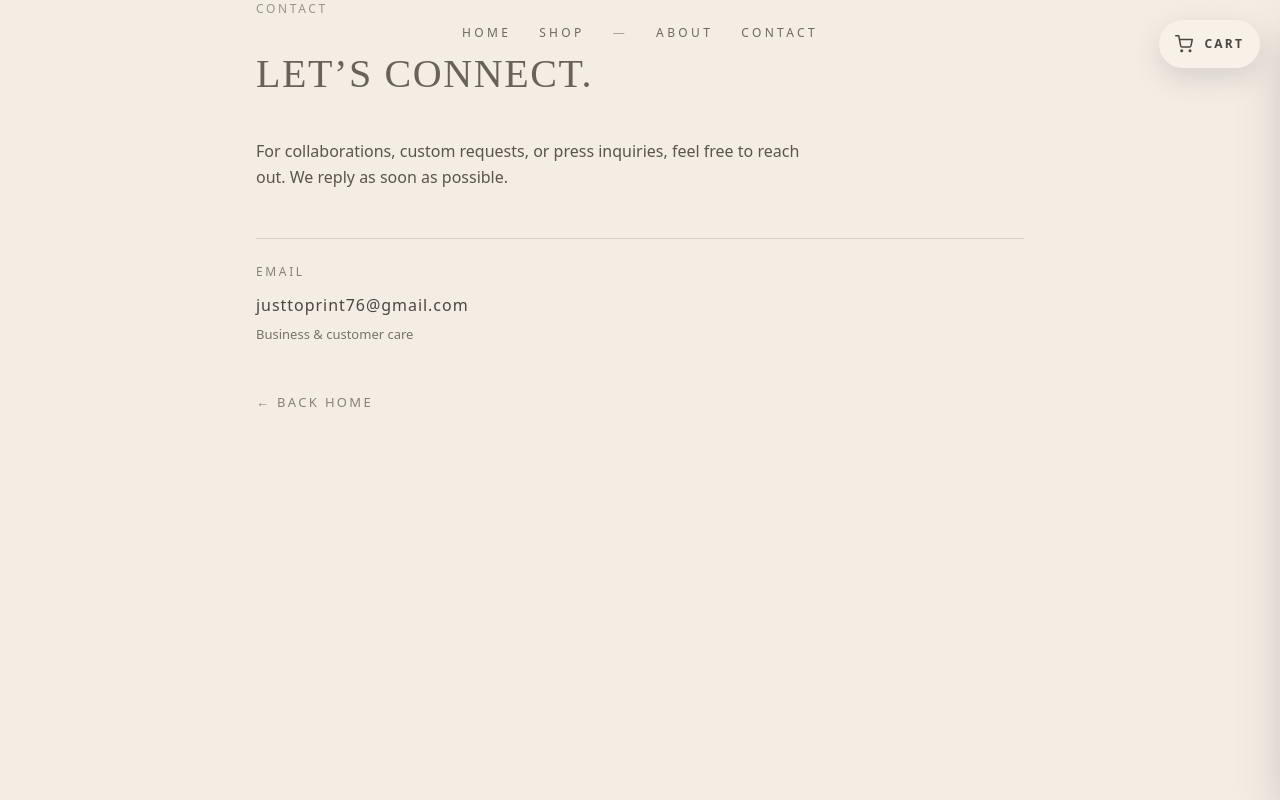
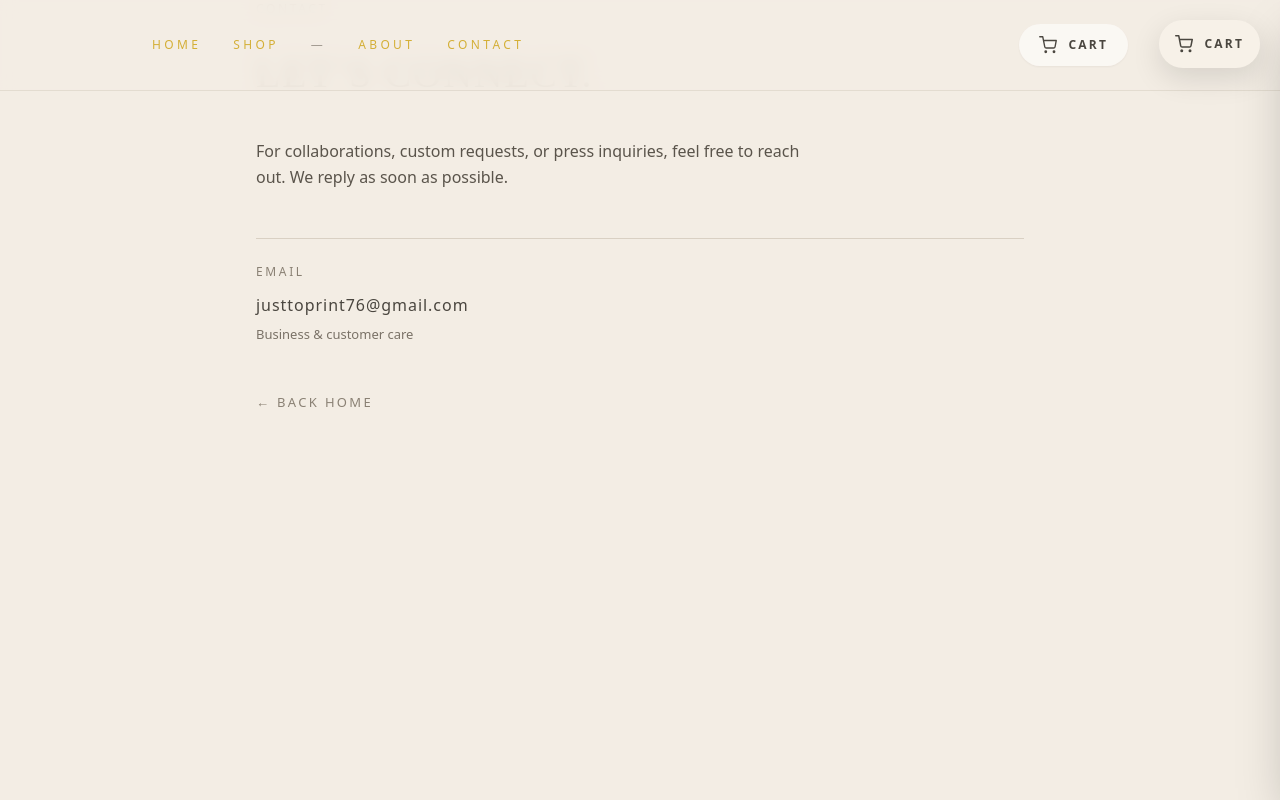
Before and after one commit to justtoprint76-cyber/justtoprint, a Next.js app: page /contact in a window 1280 px wide. Built offline with nearby package versions, Linux system fonts and the light colour scheme.

Commit message:
Update Header.jsx

```diff
--- a/components/Header.jsx
+++ b/components/Header.jsx
@@ -1,121 +1,63 @@
 "use client";
 
-export default function Header({ compact = false }) {
+export default function Header({ onCartClick, compact = false }) {
   return (
-    <header className={`jtp-header ${compact ? "is-compact" : ""}`}>
-      <div className="jtp-inner">
-        {/* Logo piccolo: appare SOLO quando scrolli */}
-        <div className={`jtp-miniLogo ${compact ? "show" : ""}`}>
-          <img src="/justtoprint-logo.png" alt="JUSTTOPRINT" />
+    <header
+      className="fixed top-0 left-0 right-0 z-50 bg-[#F3EDE4]/90 backdrop-blur"
+      style={{ borderBottom: "1px solid rgba(217,208,195,0.6)" }}
+    >
+      <div
+        className={`max-w-5xl mx-auto px-6 ${
+          compact ? "py-3" : "py-6"
+        }`}
+      >
+        {/* MOBILE: 2 righe (nav sopra, cart sotto). DESKTOP: una riga */}
+        <div className="flex flex-col sm:flex-row sm:items-center sm:justify-between gap-3 sm:gap-0">
+          {/* NAV */}
+          <nav className="flex flex-wrap justify-center sm:justify-center gap-x-8 gap-y-2 text-[12px] sm:text-[12px] tracking-[0.28em] text-[#6F685E]">
+            <a href="#home" className="hover:text-[#4A463F] transition">
+              HOME
+            </a>
+            <a href="#shop" className="hover:text-[#4A463F] transition">
+              SHOP
+            </a>
+            <span className="opacity-60">—</span>
+            <a href="#about" className="hover:text-[#4A463F] transition">
+              ABOUT
+            </a>
+            <a href="#contact" className="hover:text-[#4A463F] transition">
+              CONTACT
+            </a>
+          </nav>
+
+          {/* CART */}
+          <div className="flex justify-center sm:justify-end">
+            <button
+              type="button"
+              onClick={onCartClick}
+              className="flex items-center gap-3 rounded-full bg-white/55 border border-[#D9D0C3] px-5 py-3 text-[12px] tracking-[0.18em] text-[#4A463F] shadow-sm hover:bg-white/75 transition"
+              aria-label="Open cart"
+            >
+              {/* icon */}
+              <svg
+                width="18"
+                height="18"
+                viewBox="0 0 24 24"
+                fill="none"
+                stroke="currentColor"
+                strokeWidth="1.8"
+                strokeLinecap="round"
+                strokeLinejoin="round"
+              >
+                <circle cx="9" cy="21" r="1" />
+                <circle cx="20" cy="21" r="1" />
+                <path d="M1 1h4l2.7 13.4a2 2 0 0 0 2 1.6h9.7a2 2 0 0 0 2-1.6L23 6H6" />
+              </svg>
+              <span>CART</span>
+            </button>
+          </div>
         </div>
-
-        {/* Menu */}
-        <nav className="jtp-nav" aria-label="Primary">
-          <a href="#home">HOME</a>
-          <a href="#shop">SHOP</a>
-          <span className="sep">—</span>
-          <a href="#about">ABOUT</a>
-          <a href="#contact">CONTACT</a>
-        </nav>
       </div>
-
-      <style jsx>{`
-        .jtp-header {
-          position: fixed;
-          top: 0;
-          left: 0;
-          right: 0;
-          z-index: 50;
-          background: transparent;
-          transition: background 280ms ease, box-shadow 280ms ease;
-        }
-
-        .jtp-header.is-compact {
-          background: rgba(243, 237, 228, 0.92);
-          backdrop-filter: blur(10px);
-          box-shadow: 0 1px 0 rgba(0, 0, 0, 0.06);
-        }
-
-        .jtp-inner {
-          max-width: 1150px;
-          margin: 0 auto;
-          padding: 14px 18px;
-          display: flex;
-          flex-direction: column;
-          align-items: center;
-          gap: 10px;
-        }
-
-        .jtp-miniLogo {
-          height: 0;
-          opacity: 0;
-          transform: translateY(-6px) scale(0.98);
-          transition: opacity 260ms ease, transform 260ms ease, height 260ms ease;
-          overflow: hidden;
-        }
-
-        .jtp-miniLogo.show {
-          height: 40px; /* spazio per il logo piccolo */
-          opacity: 1;
-          transform: translateY(0) scale(1);
-        }
-
-        .jtp-miniLogo img {
-          height: 40px;
-          width: auto;
-          display: block;
-          object-fit: contain;
-        }
-
-        .jtp-nav {
-          display: flex;
-          align-items: center;
-          justify-content: center;
-          gap: 28px;
-          letter-spacing: 0.28em;
-          font-size: 12px;
-          color: #6f685e;
-          text-transform: uppercase;
-        }
-
-        .jtp-nav a {
-          color: inherit;
-          text-decoration: none;
-          transition: opacity 180ms ease;
-        }
-
-        .jtp-nav a:hover {
-          opacity: 0.7;
-        }
-
-        .sep {
-          opacity: 0.55;
-        }
-
-        /* Mobile: menu va su 2 righe in modo pulito */
-        @media (max-width: 639px) {
-          .jtp-inner {
-            padding: 14px 12px;
-            gap: 8px;
-          }
-
-          .jtp-nav {
-            gap: 18px;
-            font-size: 12px;
-            text-align: center;
-            flex-wrap: wrap;
-            justify-content: center;
-          }
-
-          .jtp-miniLogo.show {
-            height: 34px;
-          }
-
-          .jtp-miniLogo img {
-            height: 34px;
-          }
-        }
-      `}</style>
     </header>
   );
 }
```
